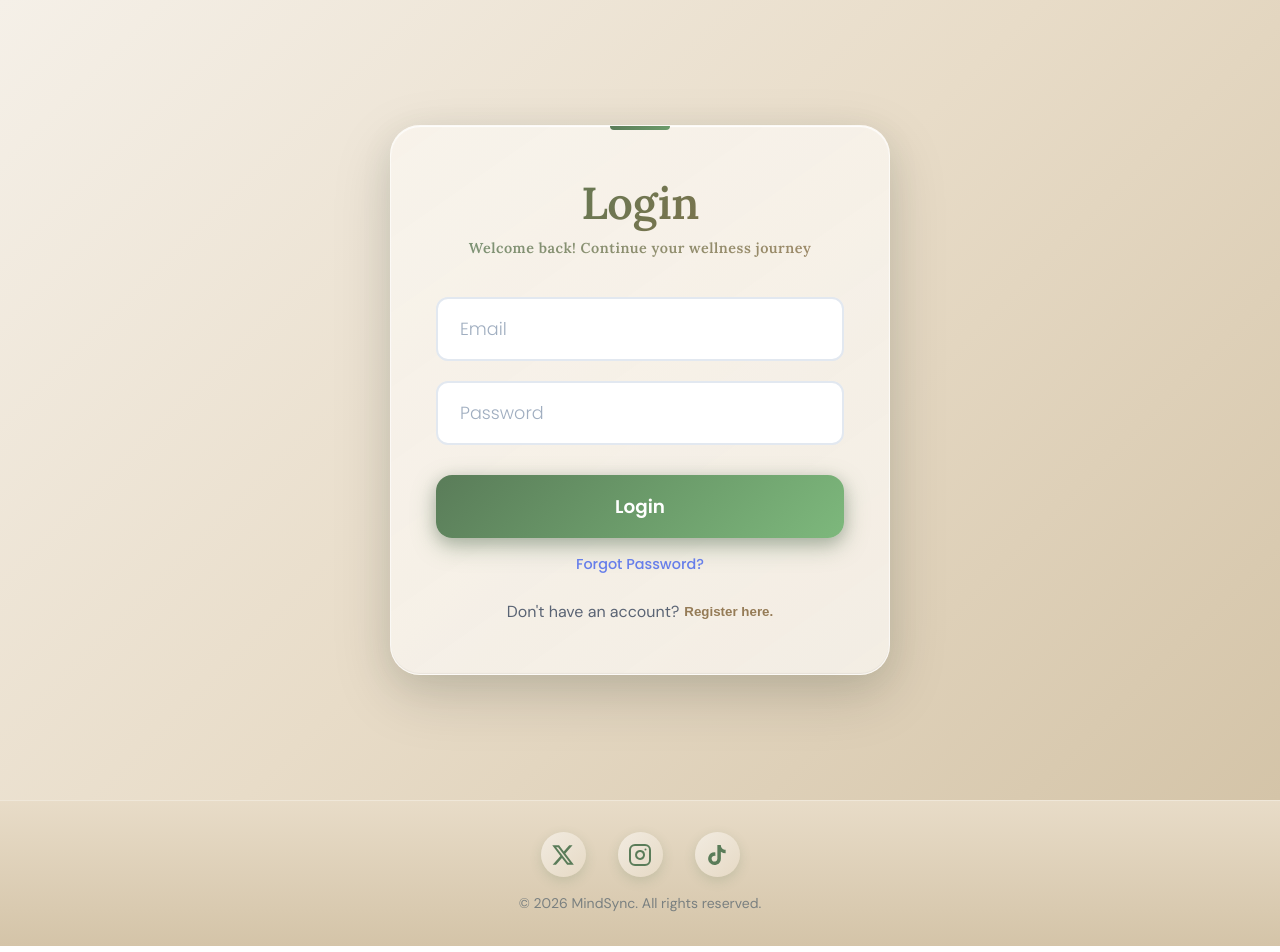
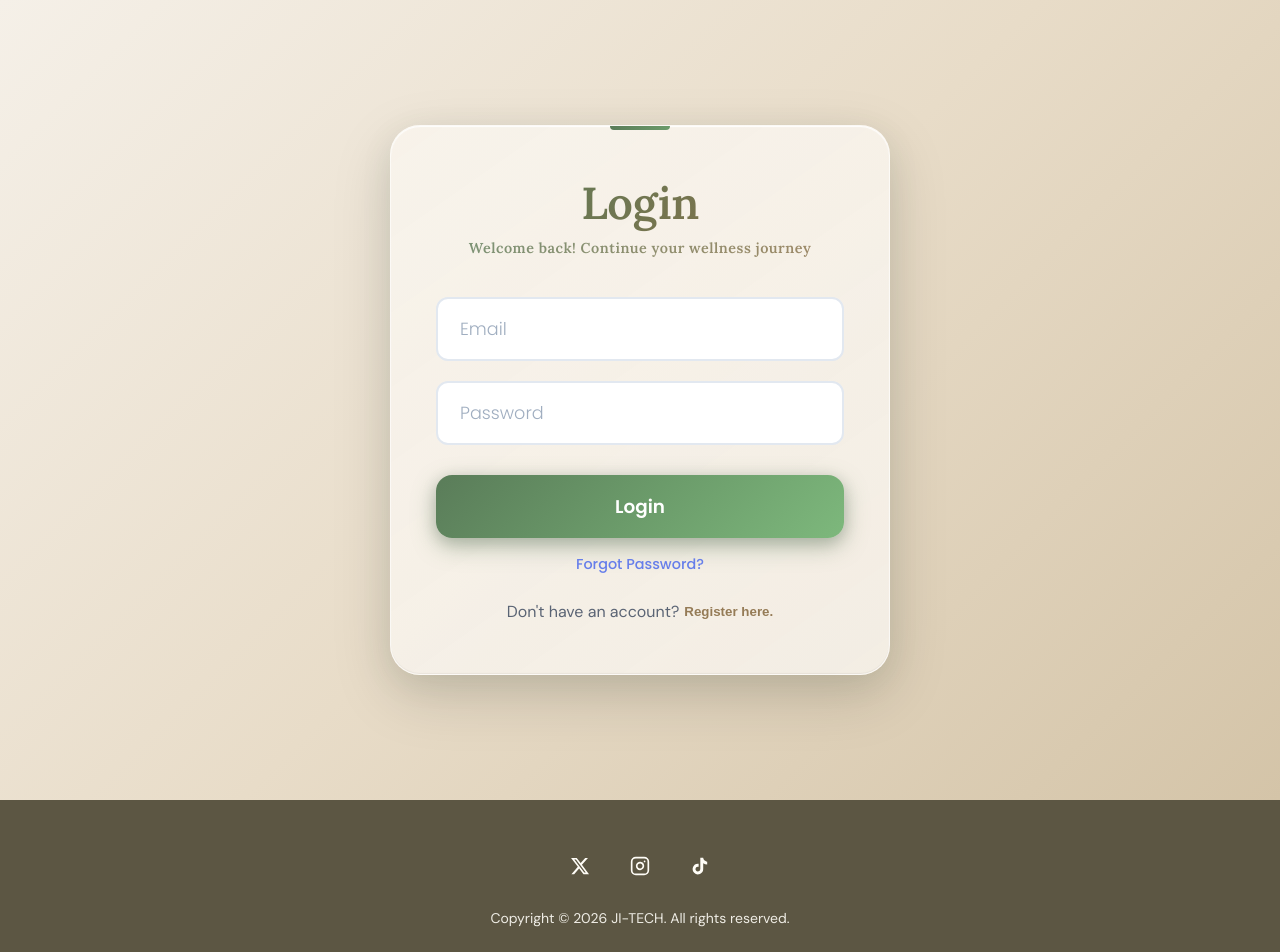
Before and after one commit to ji-tech-2/mindsync-frontend, a React (Vite) app: page /signIn in a window 1280 px wide. Shown: the top 952 px of the page. Built offline with nearby package versions, Linux system fonts and the light colour scheme.

Commit message:
feat: improve footer parity

```diff
--- a/src/components/Footer/Footer.jsx
+++ b/src/components/Footer/Footer.jsx
@@ -1,11 +1,20 @@
 import styles from './Footer.module.css';
 
+/**
+ * Footer Component
+ *
+ * Displays:
+ * - Social media links with icon-only style
+ * - Copyright information
+ * - Dark theme with system colors
+ */
 function Footer() {
   const currentYear = new Date().getFullYear();
 
   return (
     <footer className={styles.footer}>
       <div className={styles.container}>
+        {/* Social Media Links */}
         <div className={styles.socialIcons}>
           <a
             href="https://twitter.com"
@@ -16,8 +25,8 @@ function Footer() {
           >
             <svg
               xmlns="http://www.w3.org/2000/svg"
-              width="24"
-              height="24"
+              width="20"
+              height="20"
               viewBox="0 0 24 24"
               fill="currentColor"
             >
@@ -33,8 +42,8 @@ function Footer() {
           >
             <svg
               xmlns="http://www.w3.org/2000/svg"
-              width="24"
-              height="24"
+              width="20"
+              height="20"
               viewBox="0 0 24 24"
               fill="none"
               stroke="currentColor"
@@ -56,8 +65,8 @@ function Footer() {
           >
             <svg
               xmlns="http://www.w3.org/2000/svg"
-              width="24"
-              height="24"
+              width="20"
+              height="20"
               viewBox="0 0 24 24"
               fill="currentColor"
             >
@@ -65,8 +74,10 @@ function Footer() {
             </svg>
           </a>
         </div>
+
+        {/* Copyright */}
         <div className={styles.copyright}>
-          © {currentYear} MindSync. All rights reserved.
+          Copyright © {currentYear} JI-TECH. All rights reserved.
         </div>
       </div>
     </footer>
--- a/src/components/Footer/Footer.module.css
+++ b/src/components/Footer/Footer.module.css
@@ -1,48 +1,71 @@
 .footer {
-  background: linear-gradient(180deg, #e8dcc8 0%, #d4c4a8 100%);
-  color: #4a5555;
-  padding: 2rem 0;
+  background-color: var(--color-bg-dark);
+  color: var(--color-text-dark);
+  padding: var(--space-2xl) var(--space-xl);
   margin-top: auto;
   width: 100%;
-  box-shadow:
-    0 -4px 20px rgb(0 0 0 / 10%),
-    inset 0 1px 0 rgb(255 255 255 / 30%);
+  box-shadow: var(--shadow-md);
 }
 
 .container {
   width: 100%;
-  padding: 0 2rem;
   display: flex;
   flex-direction: column;
   align-items: center;
-  gap: 1rem;
+  gap: var(--space-lg);
 }
 
+/* Social Icons Section */
 .socialIcons {
   display: flex;
-  gap: 2rem;
+  gap: var(--space-lg);
   align-items: center;
+  justify-content: center;
 }
 
+/* Social Link - Icon only, no background */
 .socialLink {
-  color: #5a7c59;
-  display: flex;
+  color: var(--color-text-dark);
+  display: inline-flex;
   align-items: center;
   justify-content: center;
-  width: 45px;
-  height: 45px;
-  border-radius: 50%;
-  background: linear-gradient(
-    135deg,
-    rgb(245 240 232 / 80%),
-    rgb(232 220 200 / 80%)
-  );
-  box-shadow: 0 4px 12px rgb(90 124 89 / 20%);
   text-decoration: none;
+  transition: all var(--transition-fast);
+  cursor: pointer;
+  padding: var(--space-xs);
+  border-radius: var(--radius-lg);
 }
 
+.socialLink:hover {
+  opacity: 0.8;
+  transform: translateY(-2px);
+}
+
+.socialLink:focus-visible {
+  outline: var(--border-md) solid var(--color-primary);
+  outline-offset: 2px;
+}
+
+/* Copyright Information */
 .copyright {
-  font-size: 0.875rem;
-  color: #7a8080;
+  font-family: var(--font-body);
+  font-size: var(--font-size-sm);
+  color: var(--color-text-dark);
   text-align: center;
+  opacity: 0.9;
 }
+
+/* Responsive */
+@media (width <= 768px) {
+  .footer {
+    padding: var(--space-lg) var(--space-md);
+  }
+
+  .socialIcons {
+    gap: var(--space-md);
+  }
+
+  .copyright {
+    font-size: 0.75rem;
+  }
+}
```
